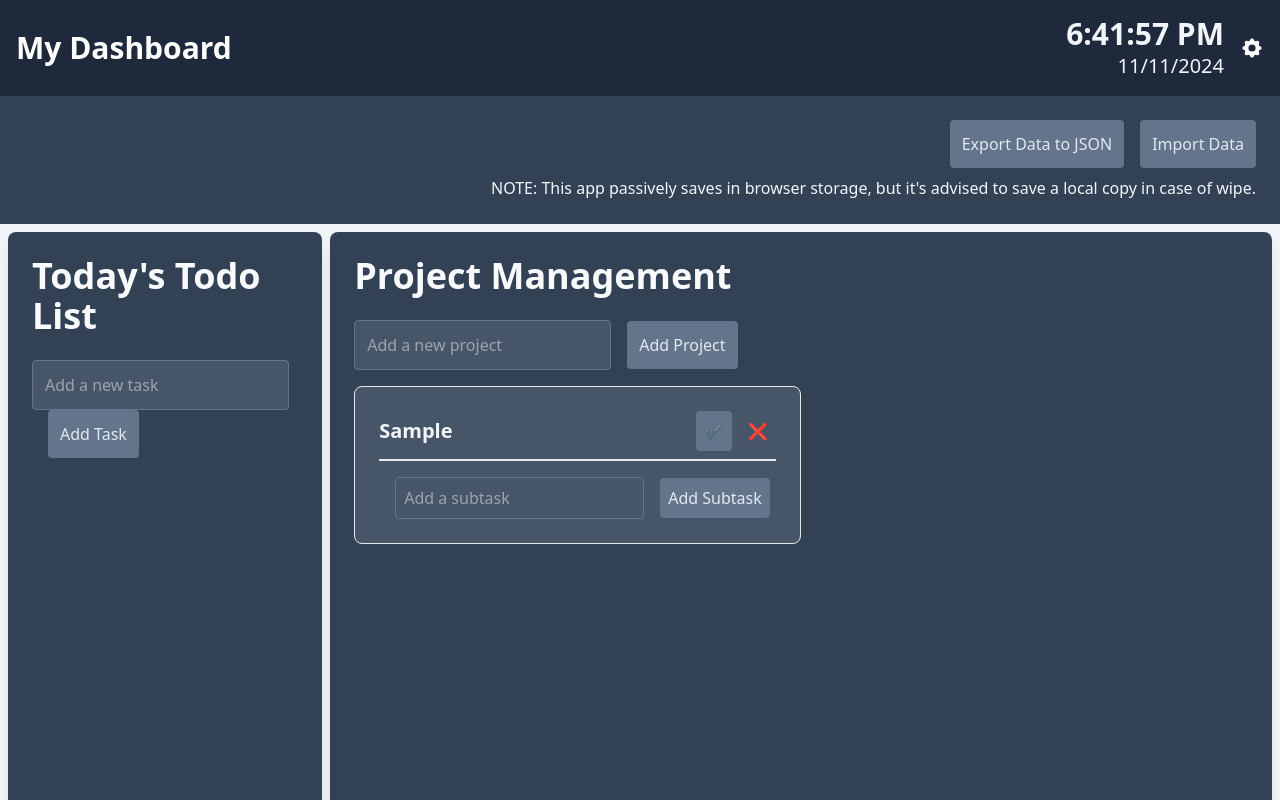
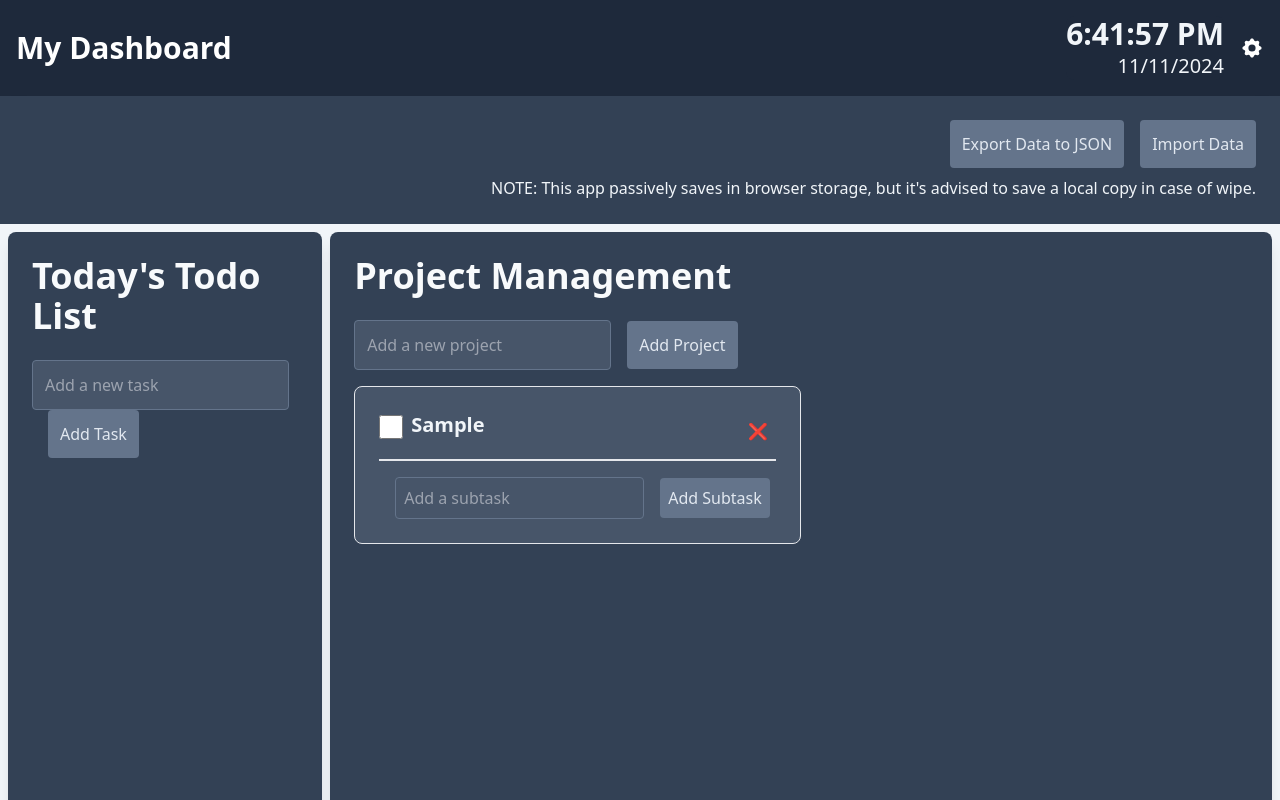
Before and after one commit to joshuascott019/my-dashboard, a React (Vite) app: page / in a window 1280 px wide. Both pictures are taken after typing "Sample" into the empty fields and a click on the button "Add Project". Shown: the top 800 px of the page. Built offline with nearby package versions, Linux system fonts and the light colour scheme.

Commit message:
fix: converted check btns to check boxes fix: move checkboxes to front of items

```diff
--- a/src/components/ProjectManagement.jsx
+++ b/src/components/ProjectManagement.jsx
@@ -120,7 +120,13 @@ function ProjectManagement() {
             key={projectIndex}
             className="border p-6 rounded-lg bg-slate-600 w-1/2"
           >
-            <div className="flex flex-wrap items-center justify-between border-b-2 pb-2 overflow-hidden">
+            <div className="flex flex-wrap items-start justify-between border-b-2 pb-2 overflow-hidden">
+              <div className="flex flex-wrap w-10/12">
+                <input
+                  type="checkbox"
+                  onChange={() => toggleProjectComplete(projectIndex)}
+                  className="w-6 h-6 mr-2 mt-1 p-2 bg-slate-500 text-slate-200 rounded hover:bg-slate-400 transition-colors"
+                />
                 <span
                   className={`text-slate-100 text-xl font-bold w-3/4 overflow-hidden ${
                     project.completed
@@ -130,20 +136,13 @@ function ProjectManagement() {
                 >
                   {project.name}
                 </span>
-              <div>
-                <button
-                  onClick={() => toggleProjectComplete(projectIndex)}
-                  className="mr-2 p-2 bg-slate-500 text-slate-200 rounded hover:bg-slate-400 transition-colors"
-                >
-                  ✔
-                </button>
+              </div>
               <button
                 onClick={() => deleteProject(projectIndex)}
                 className="p-2 text-red-500 hover:text-red-400 transition-colors"
               >
                 ❌
               </button>
-              </div>
             </div>
 
             {/* Subtasks */}
@@ -152,8 +151,16 @@ function ProjectManagement() {
                 {project.subtasks.map((subtask, subtaskIndex) => (
                   <li
                     key={subtaskIndex}
-                    className="flex flex-wrap items-center justify-between mb-4 overflow-hidden"
+                    className="flex flex-wrap items-start justify-between mb-4 overflow-hidden"
                   >
+                    <div className="flex flex-wrap w-10/12">
+                      <input
+                        type="checkbox"
+                        onChange={() =>
+                          toggleSubtaskComplete(projectIndex, subtaskIndex)
+                        }
+                        className="w-6 h-6 mr-2 mt-1 p-2 bg-slate-500 text-slate-200 rounded hover:bg-slate-400 transition-colors"
+                      />
                       <span
                         className={`text-slate-100 w-3/4 overflow-hidden ${
                           subtask.completed ? 'line-through text-slate-400' : ''
@@ -161,24 +168,13 @@ function ProjectManagement() {
                       >
                         {`${subtaskIndex + 1}). ${subtask.name}`}
                       </span>
-                    <div>
+                    </div>
                     <button
-                        onClick={() =>
-                          toggleSubtaskComplete(projectIndex, subtaskIndex)
-                        }
-                        className="mr-2 p-2 bg-slate-500 text-slate-200 rounded hover:bg-slate-400 transition-colors"
-                      >
-                        ✔
-                      </button>
-                      <button
-                        onClick={() =>
-                          deleteSubtask(projectIndex, subtaskIndex)
-                        }
+                      onClick={() => deleteSubtask(projectIndex, subtaskIndex)}
                       className="p-2 text-red-500 hover:text-red-400 transition-colors"
                     >
                       ❌
                     </button>
-                    </div>
                   </li>
                 ))}
               </ul>
--- a/src/components/TodoList.jsx
+++ b/src/components/TodoList.jsx
@@ -77,31 +77,29 @@ function TodoList() {
           .map((task) => (
             <li
               key={task.id}
-              className="flex flex-wrap items-center justify-between mb-3"
+              className="flex flex-wrap items-start justify-between mb-6"
             >
+              <div className="flex flex-wrap w-10/12">
+                <input
+                  type="checkbox"
+                  onChange={() => toggleComplete(task.id)}
+                  className="w-6 h-6 mr-2 mt-1 p-2 bg-slate-500 text-slate-200 rounded hover:bg-slate-400 transition-colors"
+                />
                 <span
-                className={`text-slate-100 ${
+                  className={`text-slate-100 w-10/12 overflow-hidden ${
                     task.completed ? 'line-through text-slate-500' : ''
                   }`}
                 >
-                {`${tasks.indexOf(task) + 1}). ${task.text}`}
+                  {task.text}
                 </span>
-              <div>
-                <button
-                  onClick={() => toggleComplete(task.id)}
-                  className="mr-2 p-2 bg-slate-600 text-slate-200 rounded hover:bg-slate-500 transition-colors"
-                  aria-label="Mark task as completed"
-                >
-                  ✔
-                </button>
+              </div>
               <button
                 onClick={() => deleteTask(task.id)}
-                  className="p-2 text-red-500 hover:text-red-400"
+                className="p-[2px] text-red-500 hover:text-red-400"
                 aria-label="Delete task"
               >
                 ❌
               </button>
-              </div>
             </li>
           ))}
       </ol>
```
Lines whose indentation alone changed are shown as unchanged.
